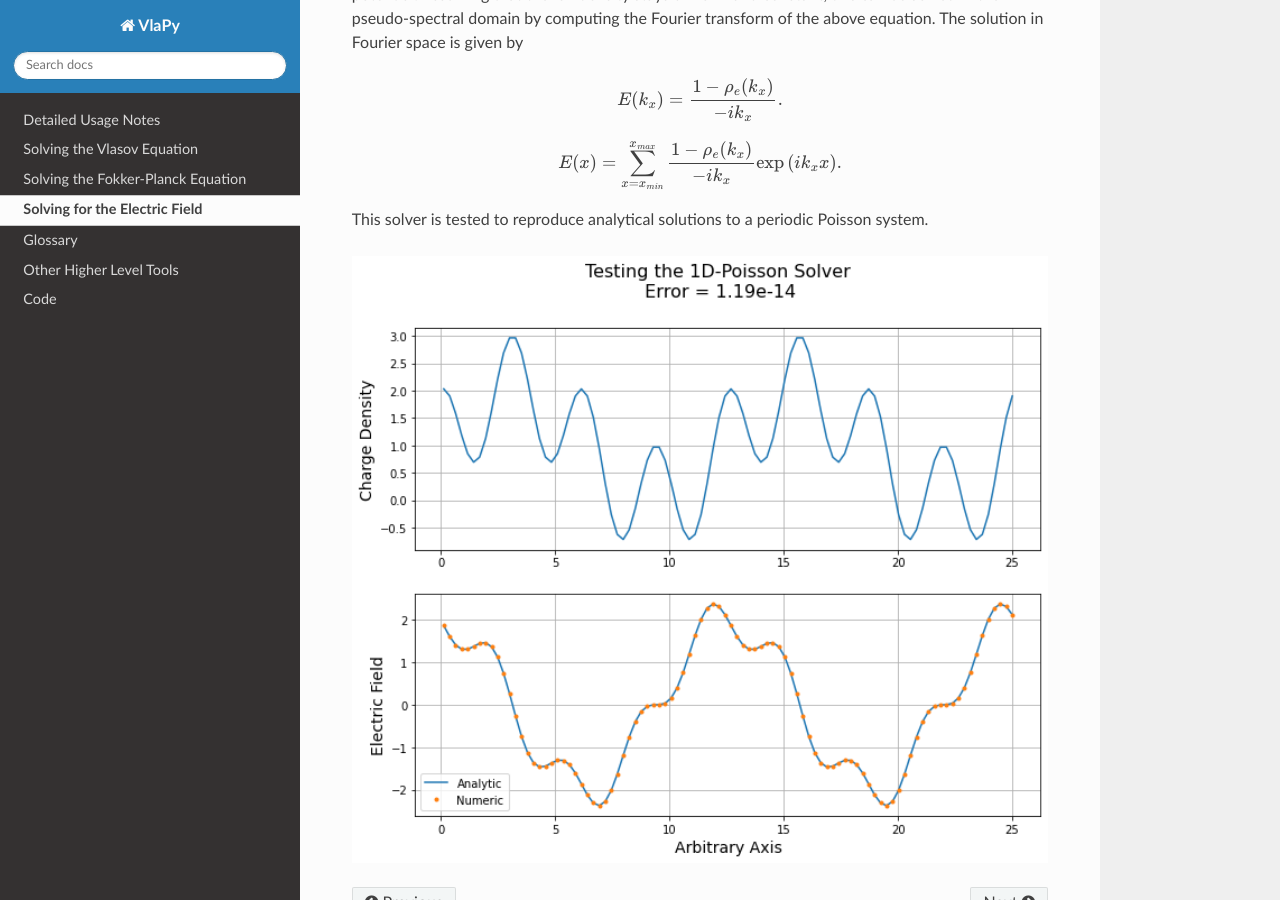
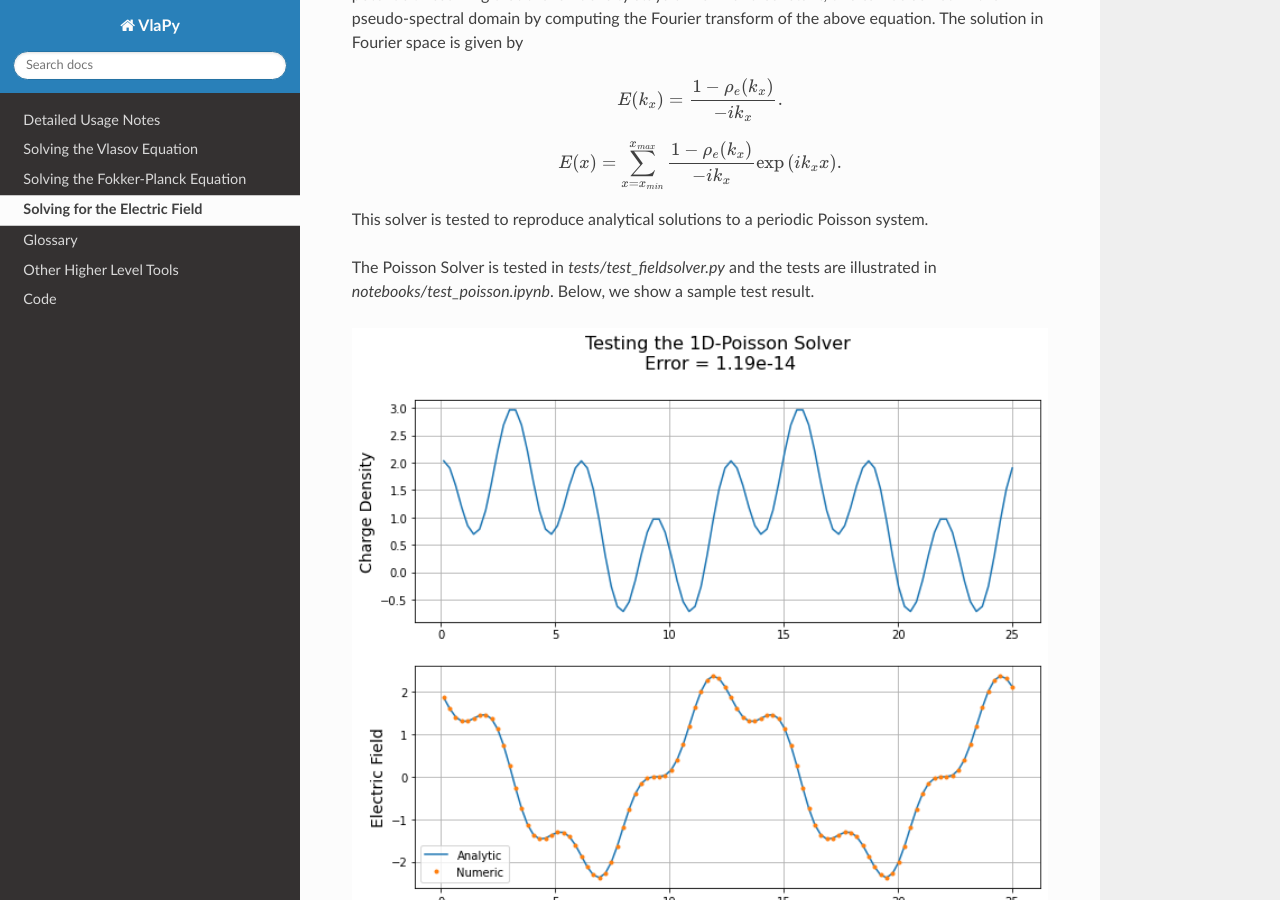
Before and after one commit to joglekara/VlaPy, a Sphinx documentation site: the page built from docs/electricfield.rst, in a window 1280 px wide and 900 px high, scrolled down 336 px. Built offline with Sphinx 7.4.7 and the Read the Docs theme 2.0.0, drawn with Linux system fonts in a browser that asks for light colours.

Commit message:
added some docs for the image

```diff
--- a/docs/electricfield.rst
+++ b/docs/electricfield.rst
@@ -20,5 +20,8 @@
 
 This solver is tested to reproduce analytical solutions to a periodic Poisson system.
 
+The Poisson Solver is tested in `tests/test_fieldsolver.py` and the tests are illustrated in
+`notebooks/test_poisson.ipynb`. Below, we show a sample test result.
+
 .. image:: images/poisson_solver.png
    :width: 900
```
